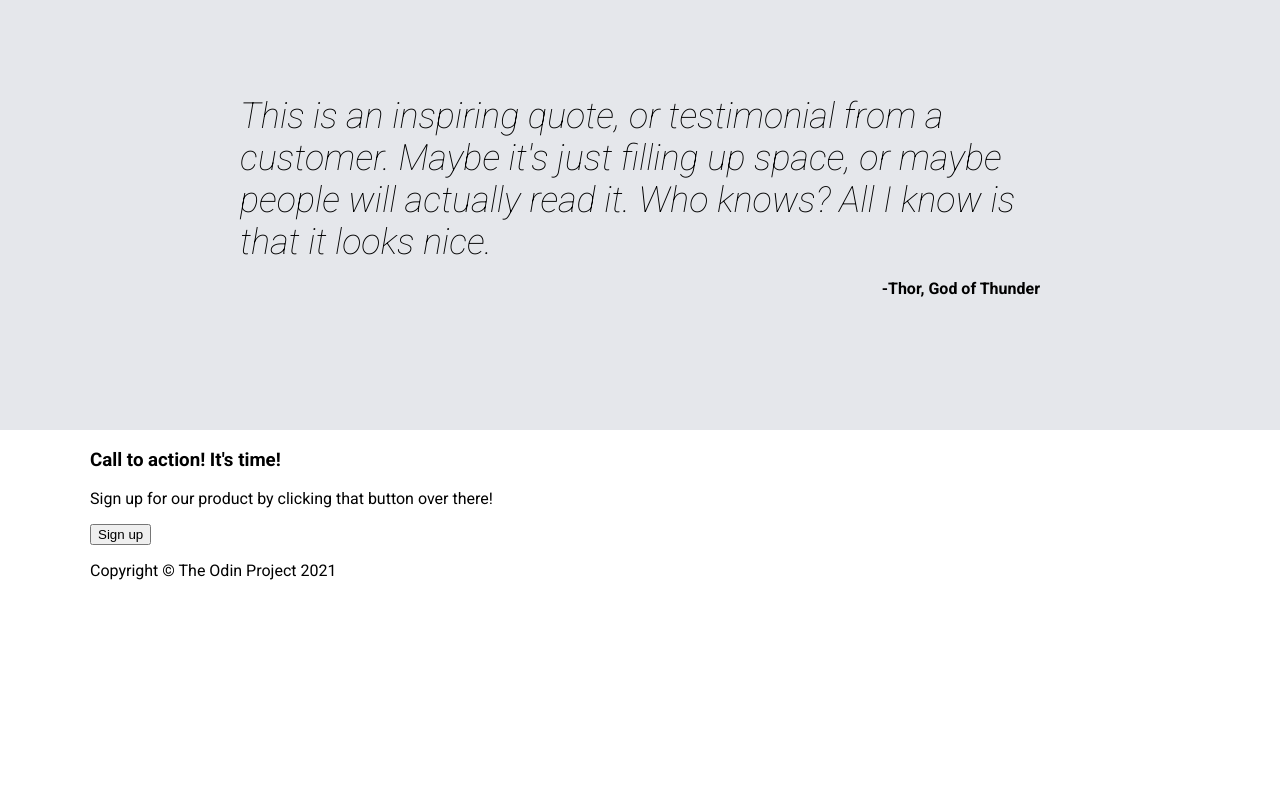
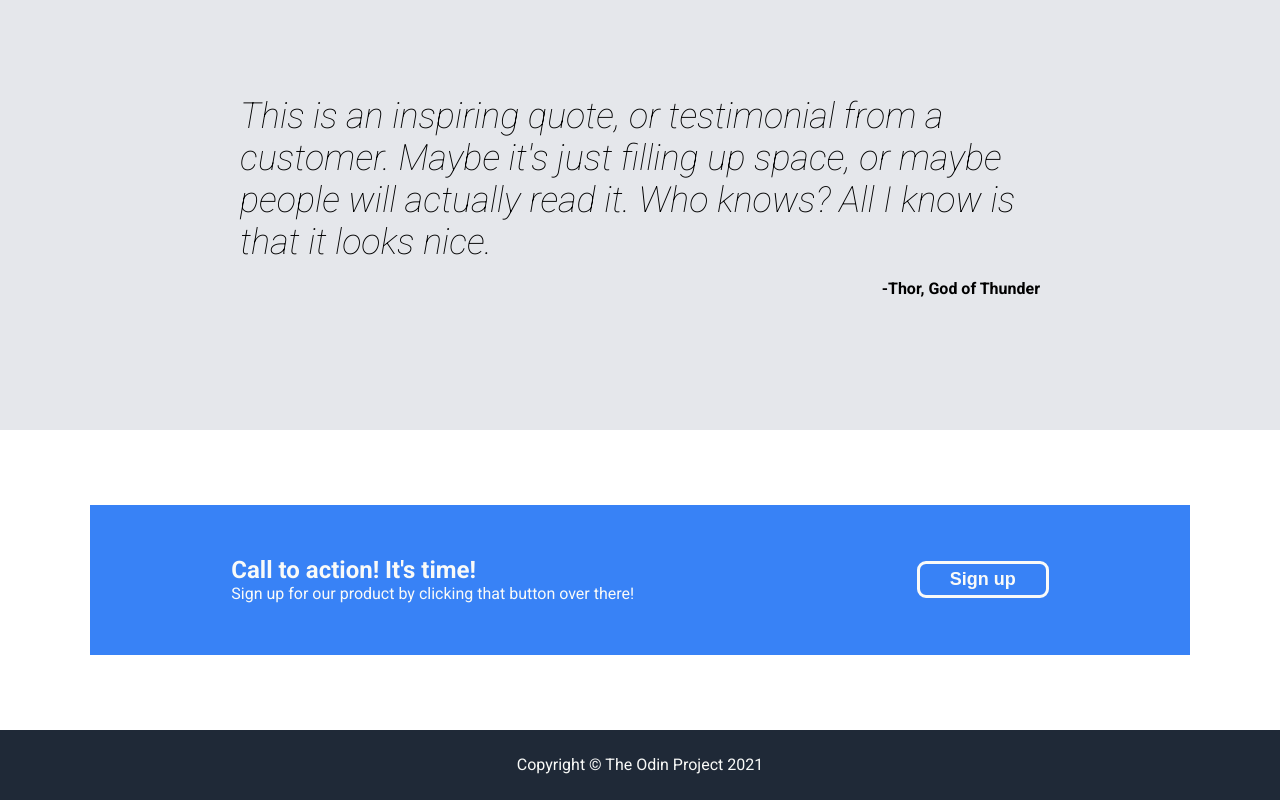
Before and after one commit to Cowlover3000/landing_page, a plain HTML site: page index.html in a window 1280 px wide. Shown: the part 1030-1830 px from the top of the page. Before the commit the page ends 1626 px from the top, so only its background shows below. Drawn offline with Linux system fonts and the light colour scheme.

Commit message:
added the call to action section and the footer

```diff
--- a/style.css
+++ b/style.css
@@ -21,6 +21,13 @@ h2{
     text-align: center;
     padding-top: 20px;
     padding-bottom: 20px;
+}
+
+h3{
+    color: #f9faf8;
+    padding: 0;
+    margin: 0;
+    font-size: 24px;
 }
 
 ul{
@@ -154,3 +161,49 @@ ul{
     font-weight: bold;
     text-align: right;
 }
+
+/* call to action section */
+
+.action-container{
+    height: 300px;
+    display: flex;
+}
+
+.action-container .contain-container{
+    background-color: #3882f6;
+    display: flex;
+    height: 150px;
+    align-items: center;
+    justify-content: space-around;
+}
+
+.action-container button{
+    color: #f9faf8;
+    background-color: #3882f6;
+    font-weight: bold;
+    font-size: 18px;
+    border: 3px solid #f9faf8;
+    border-radius: 9px;
+    height: fit-content;
+    padding: 5px 30px 5px 30px;
+}
+
+.action-container p{
+    padding: 0;
+    margin: 0;
+    color: #f9faf8;
+}
+
+/* footer */
+
+.footer{
+    background-color: #1F2937;
+    color: #f9faf8;
+    height: 70px;
+    display: flex;
+}
+
+.footer .contain-container{
+    display: flex;
+    justify-content: center;
+}
```
